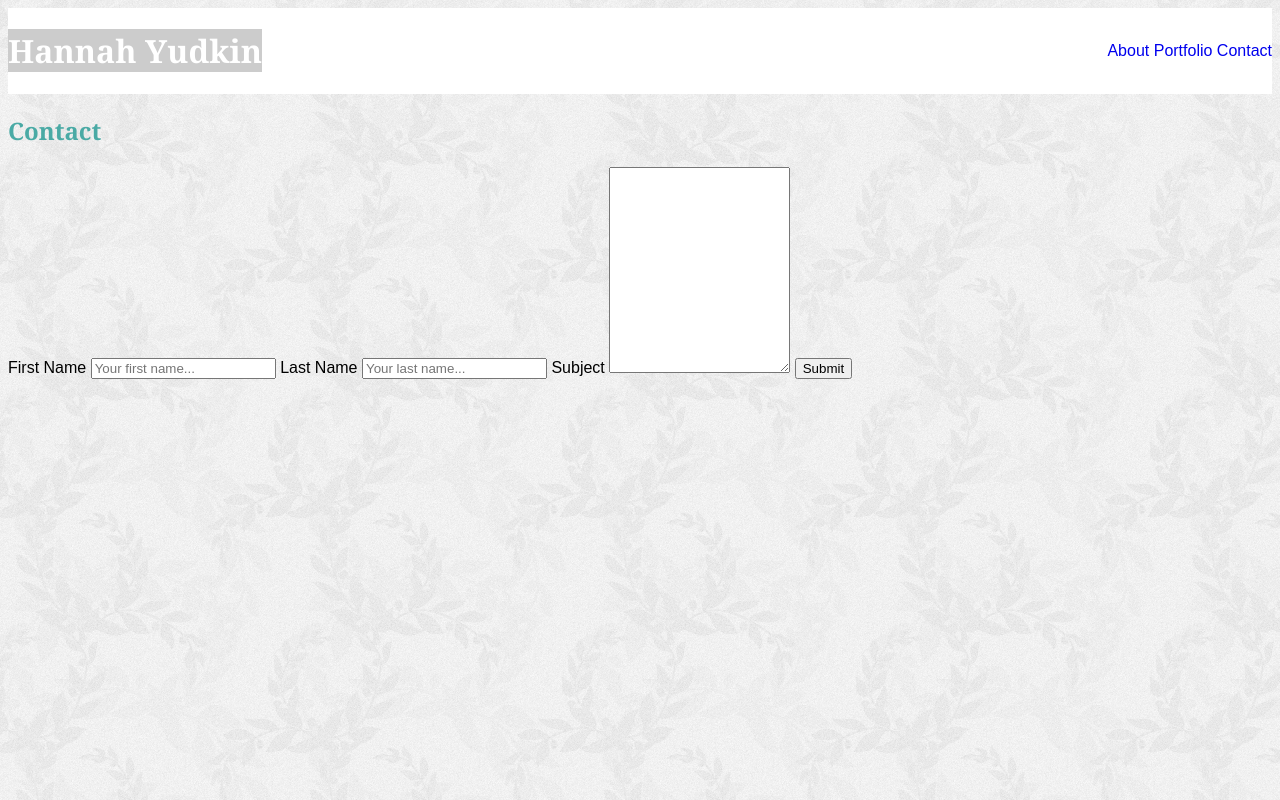
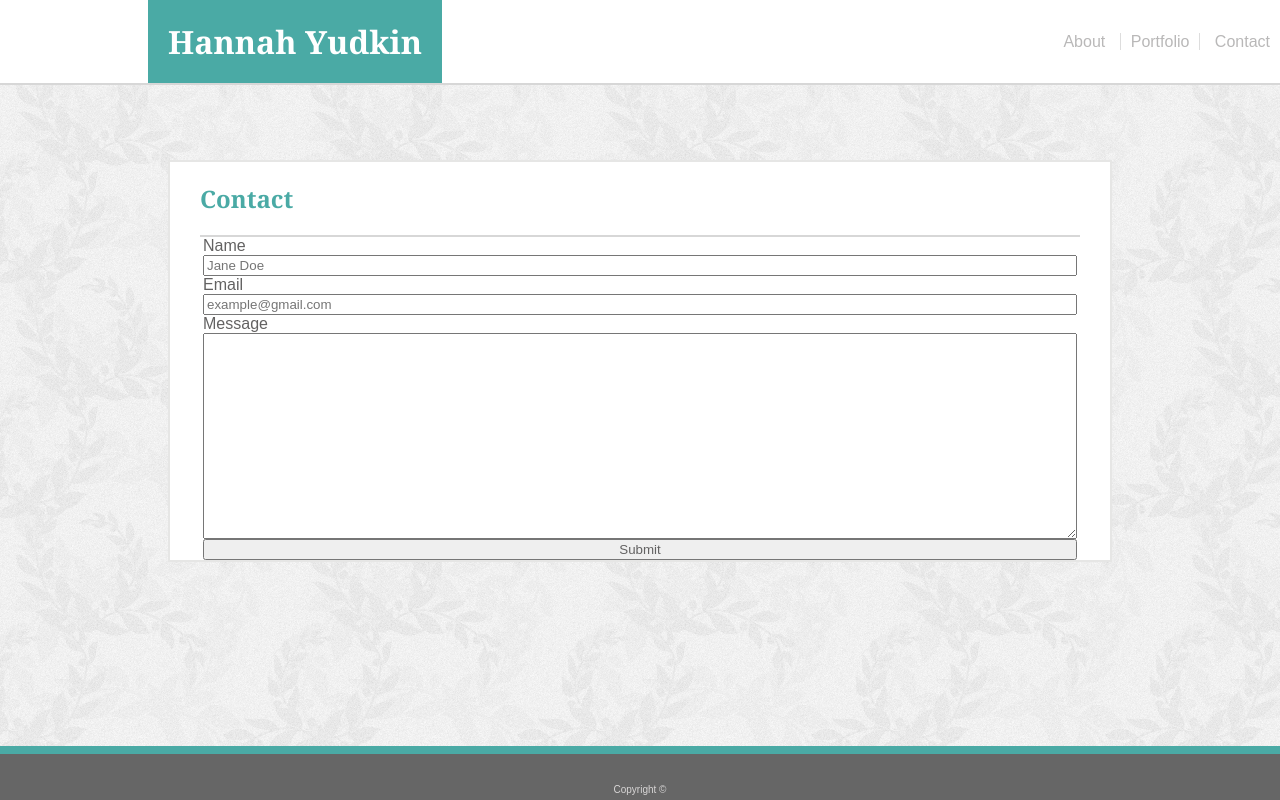
Before and after one commit to HannahYudkin/Basic-Portfolio, a plain HTML site: page contact.html in a window 1280 px wide. Drawn offline with Linux system fonts and the light colour scheme.

Commit message:
Finished index.

```diff
--- a/assets/css/style.css
+++ b/assets/css/style.css
@@ -1,14 +1,22 @@
 * {
     font-family: 'Arial', 'Helvetica Neue', Helvetica, sans-serif;
+    color: rgb(99, 98, 98);
 }
 
 a:link {
     text-decoration: none;
+    color: rgb(185, 184, 184);
+  }
+
+a:visited {
+    text-decoration: none;
+    color: rgb(185, 184, 184);
   }
 
 body {
     background-image: url("../images/xv.png");
     background-color: #cccccc;
+    margin: 0px;
 }
 
 p {
@@ -21,7 +29,9 @@ h1, h2 {
 
 h1{
     color: white;
-    background-color: #cccccc;
+    background-color: #4aaaa5;
+    padding: 20px 20px 20px 20px;
+    margin: auto;
 }
 
 h2 {
@@ -33,9 +43,13 @@ footer {
     left: 0px;
     bottom: 0px;
     width: 100%;
-    text-align: center;
     background-color: #666666;
     border-top: 8px solid #4aaaa5;
+    text-align: center;
+    color: rgb(216, 214, 214);
+    font-size: 10px;
+    padding: 30px 0px 5px 0px;
+
 }
 
 .top-nav {
@@ -44,16 +58,60 @@ footer {
     flex-direction: row;
     justify-content: space-between;
     align-items: center;
+    border-bottom: 2px solid rgb(215, 215, 215);
 
+}
+
+
+.biography {
+    overflow: auto;
+    margin: 0px 0px 25px 0px;
+}
+
+.contact-form {
+    display: flex;
+    flex-direction: column;
+    width: 95%;
+    margin: auto;
 }
 
 .content{
     background-color: white;
     width: 920px;
+    margin: 75px auto;
+    padding: 0px 10px 0px 10px;
+    border: 2px solid rgb(230, 230, 229);
+
 }
 
+.image {
+    margin: 25px 0px 0px 10px;
+}
+
+.name {
+    margin: 0px 0px 0px 148px;
+}
 
 .portrait{
     width: 25%;
     height: 25%;
+    float: left;
+
 }
+.title {
+    margin: 0px 20px 0px 20px;
+    border-bottom: 2px solid rgb(215, 215, 215);
+}
+#left-link {
+    padding: 0px 10px 0px 10px;
+}
+
+#center-link {
+    border-left: 1px solid #ddd;
+    border-right: 1px solid #ddd;
+    padding: 0px 10px 0px 10px;
+}
+
+#right-link {
+    padding: 0px 10px 0px 10px;
+}
--- a/contact.html
+++ b/contact.html
@@ -11,39 +11,47 @@
     </head>
     <body>
         <div class="top-nav">
+            <div class="name">
                 <h1>Hannah Yudkin</h1>
-                <div class="test">
+            </div>
+            <div class="links">
                 <span>
-                        <a href="index.html">About</a>
+                    <a id="left-link" href="index.html">About</a>
                 </span>
                 <span>
-                        <a href="portfolio.html">Portfolio</a>
+                    <a id="center-link" href="portfolio.html">Portfolio</a>
                 </span>
                 <span>
-                        <a href="contact.html">Contact</a>
+                    <a id="right-link" href="contact.html">Contact</a>
                 </span>
             </div>
         </div>
+        <div class="form content">
+                <div class="title">
+                    <h2>Contact</h2>
+                </div>
+                <div class="contact-form">
+                    <label for="fname">Name</label>
+                    <input type="text" id="fname" name="firstname" placeholder="Jane Doe">
 
-        <div class="contact-form">
-            <h2>Contact</h2>
+                    <label for="email">Email</label>
+                    <input type="text" id="lname" name="email" placeholder="example@gmail.com">
 
-            <label for="fname">First Name</label>
-            <input type="text" id="fname" name="firstname" placeholder="Your first name...">
-
-            <label for="lname">Last Name</label>
-            <input type="text" id="lname" name="lastname" placeholder="Your last name...">
-
-            <label for="subject">Subject</label>
+                    <label for="subject">Message</label>
                     <textarea id="subject" name="subject" style="height:200px"></textarea>
 
                     <input type="submit" value="Submit">
 
             </form>
+        </div>
 
 
         </div>
 
+        <footer>
+                Copyright &#169
+        </footer>
+
 
     </body>
 </html>
```
Also changed, not shown: index.html (+16 -5 lines), portfolio.html (+14 -5 lines). Lines whose indentation alone changed are shown as unchanged.
